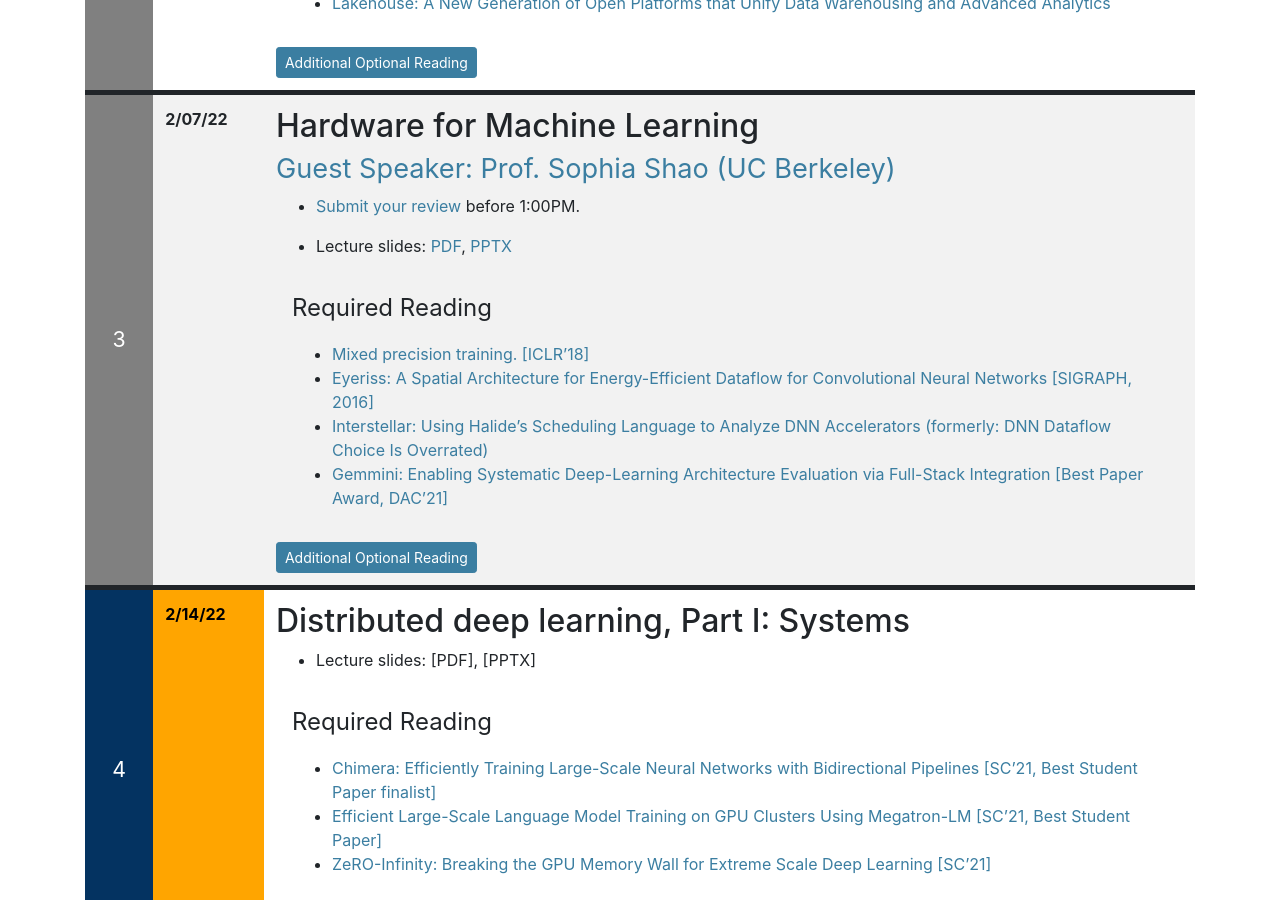
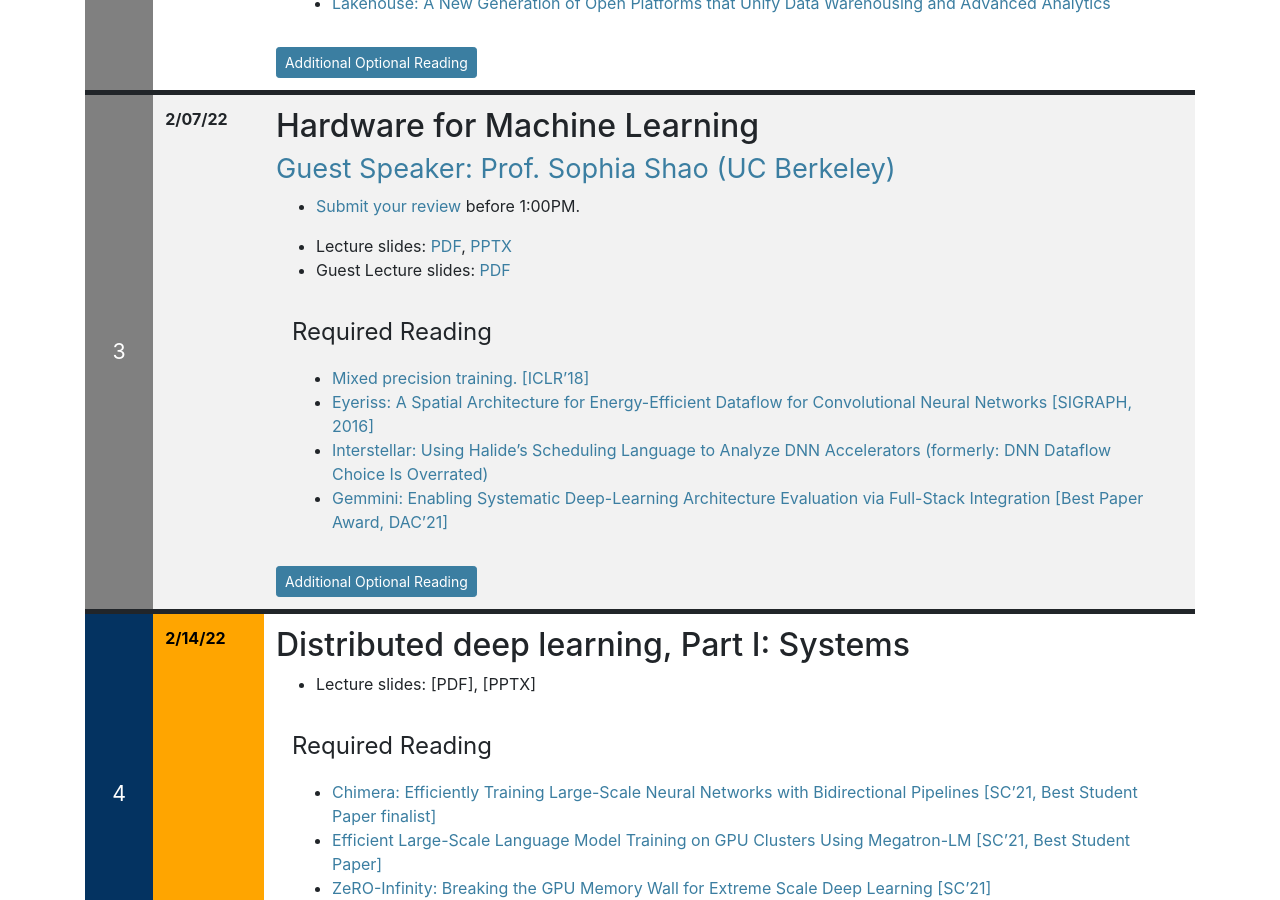
Before and after one commit to ucbrise/cs294-ai-sys-sp22, a Jekyll site: the page built from index.md, in a window 1280 px wide and 900 px high, scrolled down 1864 px. Built offline with Jekyll 4.4.1, drawn with Linux system fonts in a browser that asks for light colours; nearby versions of some CDN libraries; our own code applies the rules of GitHub Pages for plain Markdown files.

Commit message:
added sophia's slides

```diff
--- a/index.md
+++ b/index.md
@@ -129,6 +129,7 @@ This lecture will be an overview of the class, requirements, and an introduction
 * [Submit your review](https://forms.gle/qopNSZp8EuKcDqkT9) before 1:00PM.
 
 * Lecture slides: [PDF](assets/lectures/lec03/lec_03.pdf), [PPTX](assets/lectures/lec03/lec_03.pptx)
+* Guest Lecture slides: [PDF](assets/lectures/lec03/shao-ai-sys-guest-lecture-2022.pdf)
 
 <div class="reading">
 
```
Also changed, not shown: 1 other file.
